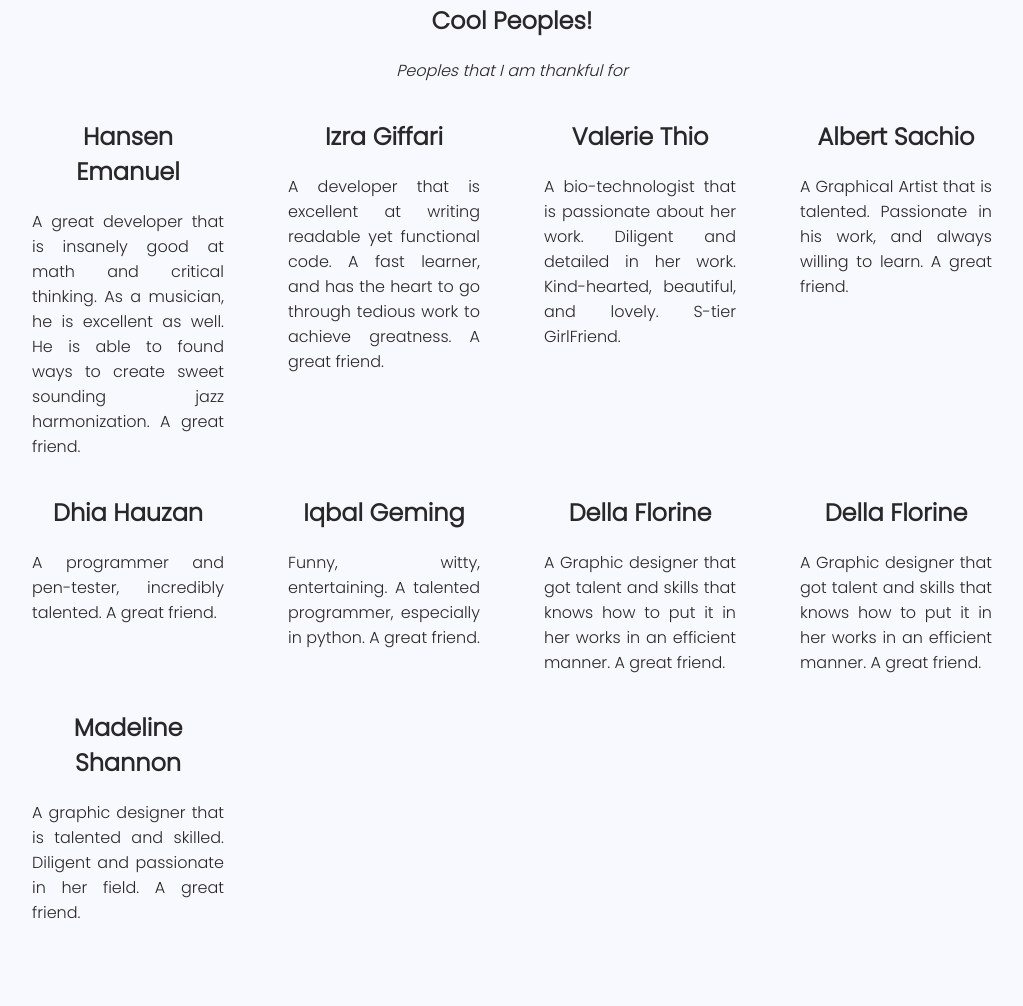
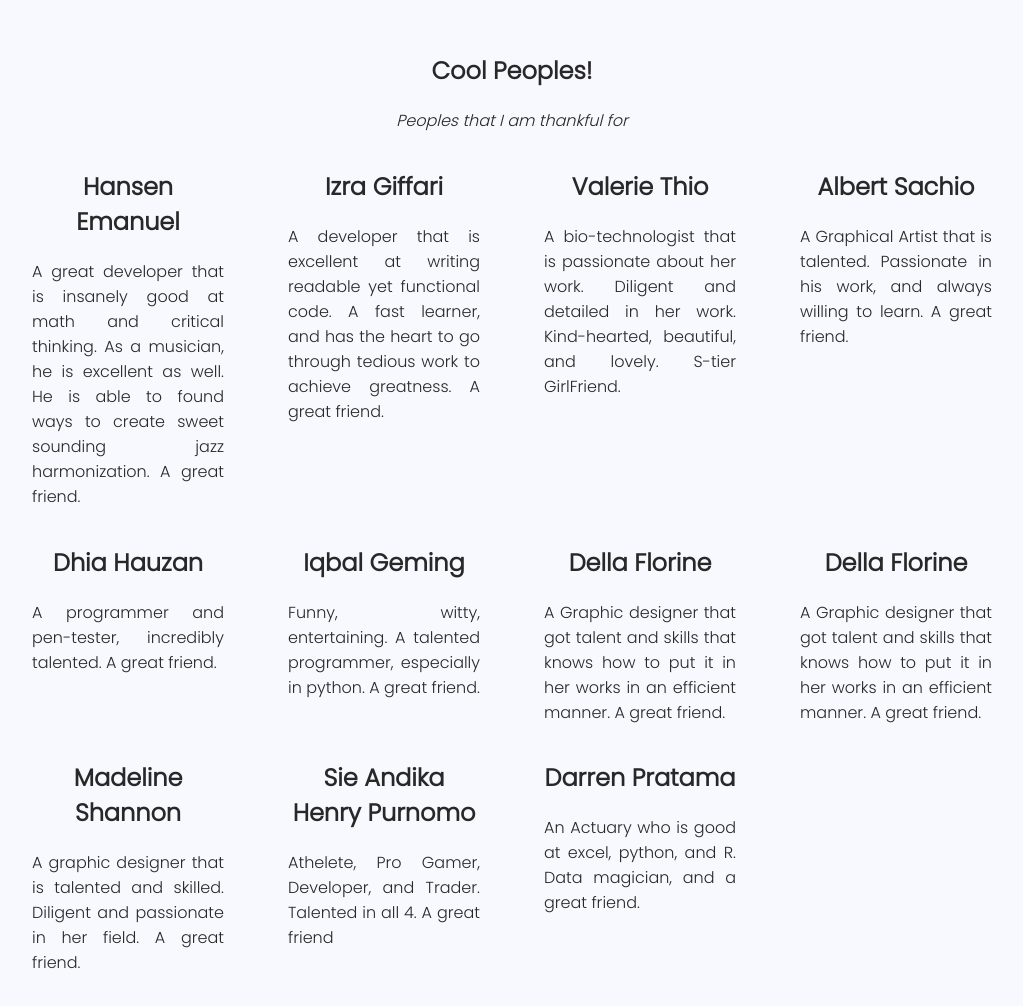
Before and after one commit to IniJamiel/Webset, a website: page index.html in a window 1280 px wide. Shown: the part 3131-4137 px from the top of the page, without its empty margins (128-1151 px from the left). Drawn offline with Linux system fonts and the light colour scheme.

Commit message:
Update index.html

```diff
--- a/index.html
+++ b/index.html
@@ -148,7 +148,8 @@
                                 <p>Winner of BGDJam2021. A platformer that elevated math as it's
                                     core mechanic. Written in GDscript in the Godot Engine. Acts
                                     as the leader, Programmer, Sound Designer, and Music
-                                    Composer/Producer.</p>
+                                    Composer/Producer. Art by Madeline Shannon. My team: Hansen Emanuel, Izra Giffari,
+                                 Della Florine, Albert Sachio, Madeline Shannon</p>
                             </div>
                            </div>
                     </li>
@@ -163,7 +164,8 @@
                                 A game about social awareness in wearing mask.
                                  The project is still ongoing (Wait for The Release !!!).
                                 Acts as the leader, Programmer, Sound Designer, and Music
-                                Composer/Producer.
+                                Composer/Producer. Art by Madeline Shannon. My team: Hansen Emanuel, Izra Giffari,
+                                Della Florine, Albert Sachio, Madeline Shannon
                             </p>
                             </div>
                         </div>
@@ -177,6 +179,7 @@
                                 <a href=https://github.com/IzraG/Lokreatif><h2>Logarithm Racer</h2></a>
                                 <p>
                                     A simple demo that applied Logarithm function to simulate car acceleration.
+                                     Art by Albert Sachio.
                                 </p>
                             </div>
                         </div>
@@ -373,6 +376,26 @@
                             </p>
                         </div>
                     </li>
+                    <li>
+                        <div>
+                            <h2>Sie Andika Henry Purnomo</h2>
+                        </div>
+                        <div>
+                            <p>
+                                Athelete, Pro Gamer, Developer, and Trader. Talented in all 4. A great friend
+                            </p>
+                        </div>
+                    </li>
+                    <li>
+                        <div>
+                            <h2>Darren Pratama</h2>
+                        </div>
+                        <div>
+                            <p>
+                                An Actuary who is good at excel, python, and R. Data magician, and a great friend.
+                            </p>
+                        </div>
+                    </li>
                 </ul>
             </div>
         </section>
```
